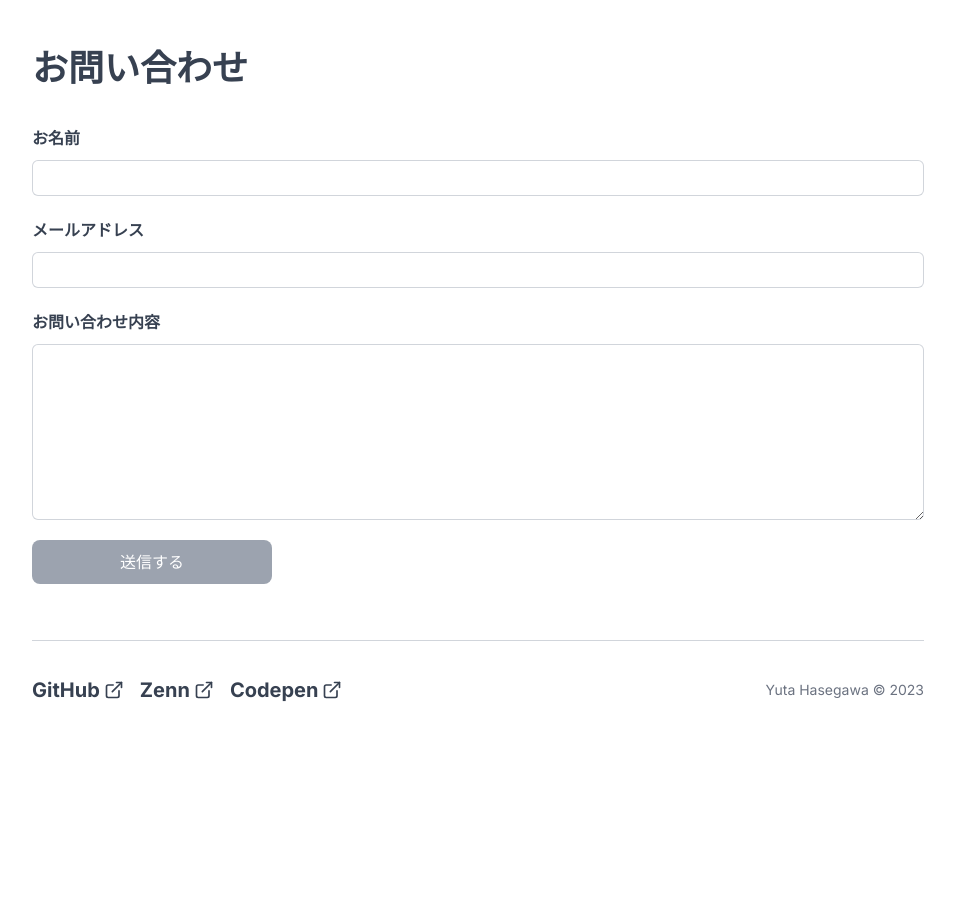
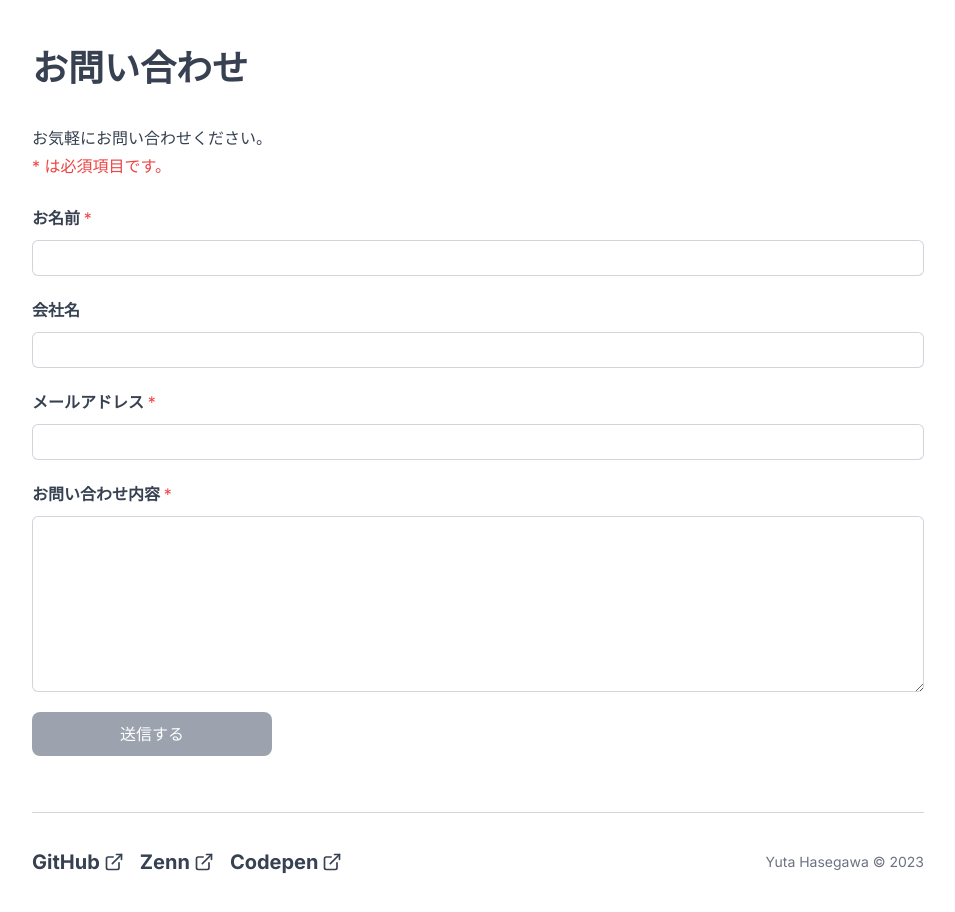
Before and after one commit to yha-1228/portfolio, a Next.js app: page / in a window 1280 px wide. Shown: the part 1640-2552 px from the top of the page, without its empty margins (162-1117 px from the left). Before the commit the page ends 2380 px from the top, so only its background shows below. Built offline with nearby package versions, Linux system fonts and the light colour scheme.

Commit message:
feat(contact-form): 会社名追加、必須UI見直し、説明文追加 (#74)

```diff
--- a/src/components/contact-form.tsx
+++ b/src/components/contact-form.tsx
@@ -77,6 +77,12 @@ type ContactFormValues = {
    */
   name: string;
   /**
+   * 会社名
+   *
+   * @description 任意, 入力された場合は100文字以内
+   */
+  companyName: string;
+  /**
    * メールアドレス
    *
    * @description 必須, Eメール
@@ -85,13 +91,14 @@ type ContactFormValues = {
   /**
    * お問い合わせ内容
    *
-   * @description 10文字以上
+   * @description 必須, 10000文字以内
    */
   message: string;
 };
 
 const initialValues: ContactFormValues = {
   name: '',
+  companyName: '',
   email: '',
   message: '',
 };
@@ -105,14 +112,22 @@ function validate(values: ContactFormValues): ContactFormErrors {
     errors.name = m.required;
   }
 
+  if (v.exists(values.companyName)) {
+    if (!v.isLength(values.companyName, { max: 100 })) {
+      errors.companyName = m.length({ max: 100 });
+    }
+  }
+
   if (!v.exists(values.email)) {
     errors.email = m.required;
   } else if (!v.isEmail(values.email)) {
     errors.email = m.email;
   }
 
-  if (!v.isLength(values.message, { min: 10 })) {
-    errors.message = m.length({ min: 10 });
+  if (!v.exists(values.message)) {
+    errors.message = m.required;
+  } else if (!v.isLength(values.message, { max: 10000 })) {
+    errors.message = m.length({ max: 10000 });
   }
 
   return errors;
@@ -122,6 +137,7 @@ type ContactFormTouched = { [k in keyof ContactFormValues]: boolean };
 
 const initialTouched: ContactFormTouched = {
   name: false,
+  companyName: false,
   email: false,
   message: false,
 };
@@ -190,6 +206,13 @@ export default function ContactForm() {
       <Container>
         <section className="space-y-6">
           <Heading1>お問い合わせ</Heading1>
+          <div>
+            <p>お気軽にお問い合わせください。</p>
+            <p aria-hidden="true" className="text-danger-500">
+              * は必須項目です。
+            </p>
+          </div>
+
           <form
             onSubmit={handleSubmit}
             name={FORM_NAME}
@@ -200,7 +223,13 @@ export default function ContactForm() {
             <div className="space-y-5">
               <div>
                 <label className="block font-bold" htmlFor="name">
-                  お名前
+                  お名前{' '}
+                  <span
+                    aria-label="必須項目"
+                    className="font-normal text-danger-500"
+                  >
+                    *
+                  </span>
                 </label>
                 <div className="mt-2">
                   <Input
@@ -224,8 +253,39 @@ export default function ContactForm() {
                 ) : null}
               </div>
               <div>
+                <label className="block font-bold" htmlFor="companyName">
+                  会社名
+                </label>
+                <div className="mt-2">
+                  <Input
+                    type="text"
+                    name="companyName"
+                    id="companyName"
+                    value={values.companyName}
+                    onChange={handleChange}
+                    onBlur={handleBlur}
+                    invalid={showError('companyName', errors, touched)}
+                    aria-describedby={createErrorId(id, 'companyName')}
+                  />
+                </div>
+                {showError('companyName', errors, touched) ? (
+                  <FormErrorMessage
+                    id={createErrorId(id, 'companyName')}
+                    className="mt-1"
+                  >
+                    {errors.companyName}
+                  </FormErrorMessage>
+                ) : null}
+              </div>
+              <div>
                 <label className="block font-bold" htmlFor="email">
-                  メールアドレス
+                  メールアドレス{' '}
+                  <span
+                    aria-label="必須項目"
+                    className="font-normal text-danger-500"
+                  >
+                    *
+                  </span>
                 </label>
                 <div className="mt-2">
                   <Input
@@ -250,7 +310,13 @@ export default function ContactForm() {
               </div>
               <div>
                 <label className="block font-bold" htmlFor="message">
-                  お問い合わせ内容
+                  お問い合わせ内容{' '}
+                  <span
+                    aria-label="必須項目"
+                    className="font-normal text-danger-500"
+                  >
+                    *
+                  </span>
                 </label>
                 <div className="mt-2">
                   <Textarea
--- a/src/form/message.ts
+++ b/src/form/message.ts
@@ -3,16 +3,24 @@ export const required = '必須項目です。';
 export const email = 'メールアドレスの形式で入力してください。';
 
 type LengthOptions = {
-  min: number;
+  min?: number;
   max?: number;
 };
 
 export function length(options: LengthOptions) {
   const { min, max } = options;
 
-  if (!max) {
+  if (min == null && max == null) {
+    return '';
+  }
+
+  if (min != null && max == null) {
     return `${min}文字以上で入力してください。`;
-  } else {
-    return `${min}文字以上、${max}文字未満で入力してください。`;
   }
+
+  if (min == null && max != null) {
+    return `${max}文字以下で入力してください。`;
+  }
+
+  return `${min}文字以上、${max}文字以下で入力してください。`;
 }
--- a/src/form/validator.ts
+++ b/src/form/validator.ts
@@ -7,7 +7,7 @@ export function isEmail(input: string) {
 }
 
 type IsLengthOptions = {
-  min: number;
+  min?: number;
   max?: number;
 };
 
@@ -15,9 +15,17 @@ export function isLength(input: string, options: IsLengthOptions) {
   const { min, max } = options;
   const length = input.length;
 
-  if (!max) {
+  if (min == null && max == null) {
+    return true;
+  }
+
+  if (min != null && max == null) {
     return min <= length;
-  } else {
-    return min <= length && length <= max;
   }
+
+  if (min == null && max != null) {
+    return length <= max;
+  }
+
+  return (min as number) <= length && length <= (max as number);
 }
```
